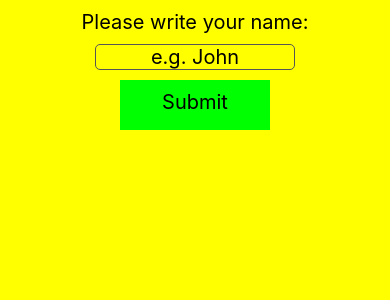
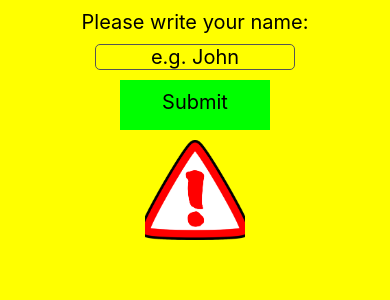
Before and after one commit to codingscode/reactnative_from_zero_to_hero, a React Native app in the folder rntour/: screen / in a window 390 px wide. Shown: the top 300 px of the page. Built offline with nearby package versions, Linux system fonts and the light colour scheme.

Commit message:
parte 78

```diff
--- a/rntour/App.js
+++ b/rntour/App.js
@@ -1,6 +1,6 @@
 
 import React, { useState } from 'react'
-import { StyleSheet, Text, View, TextInput, Pressable, Modal } from 'react-native'
+import { StyleSheet, Text, View, TextInput, Pressable, Modal, Image } from 'react-native'
 
 
 
@@ -57,7 +57,8 @@
            <Text style={styles.text} >
              You are registered as {name}
            </Text>
-          : null}
+          : <Image style={styles.image} source={require('./assets/error.png')} />
+          }
 
       </View>
 
@@ -130,6 +131,11 @@
       backgroundColor: '#00ffff',
       borderBottomLeftRadius: 20,
       borderBottomRightRadius: 20
+   },
+   image: {
+      width: 100,
+      height: 100,
+      margin: 10
    }
 
 
```
Also changed, not shown: rntour/assets/done.png (added), rntour/assets/error.png (added).
